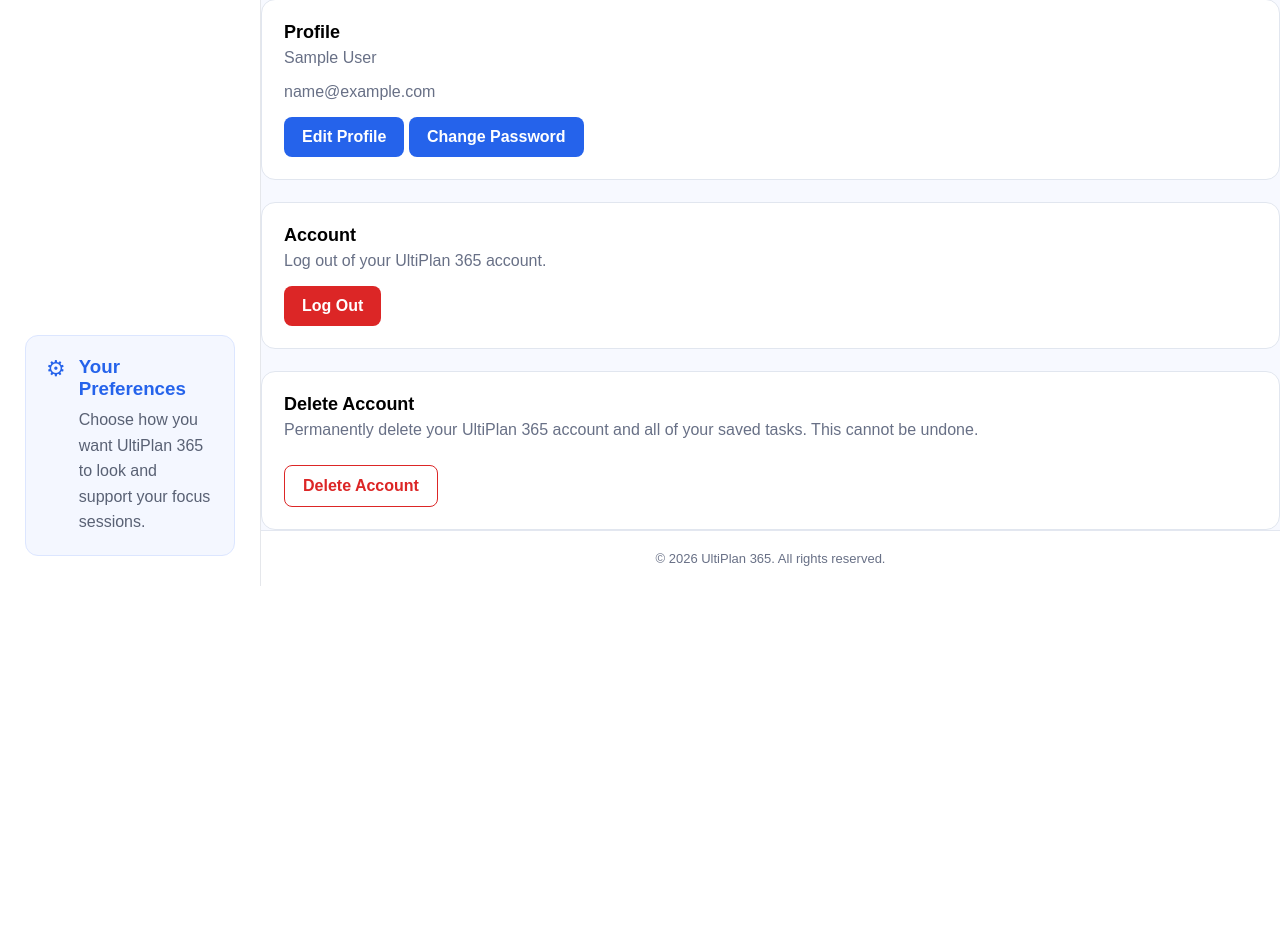
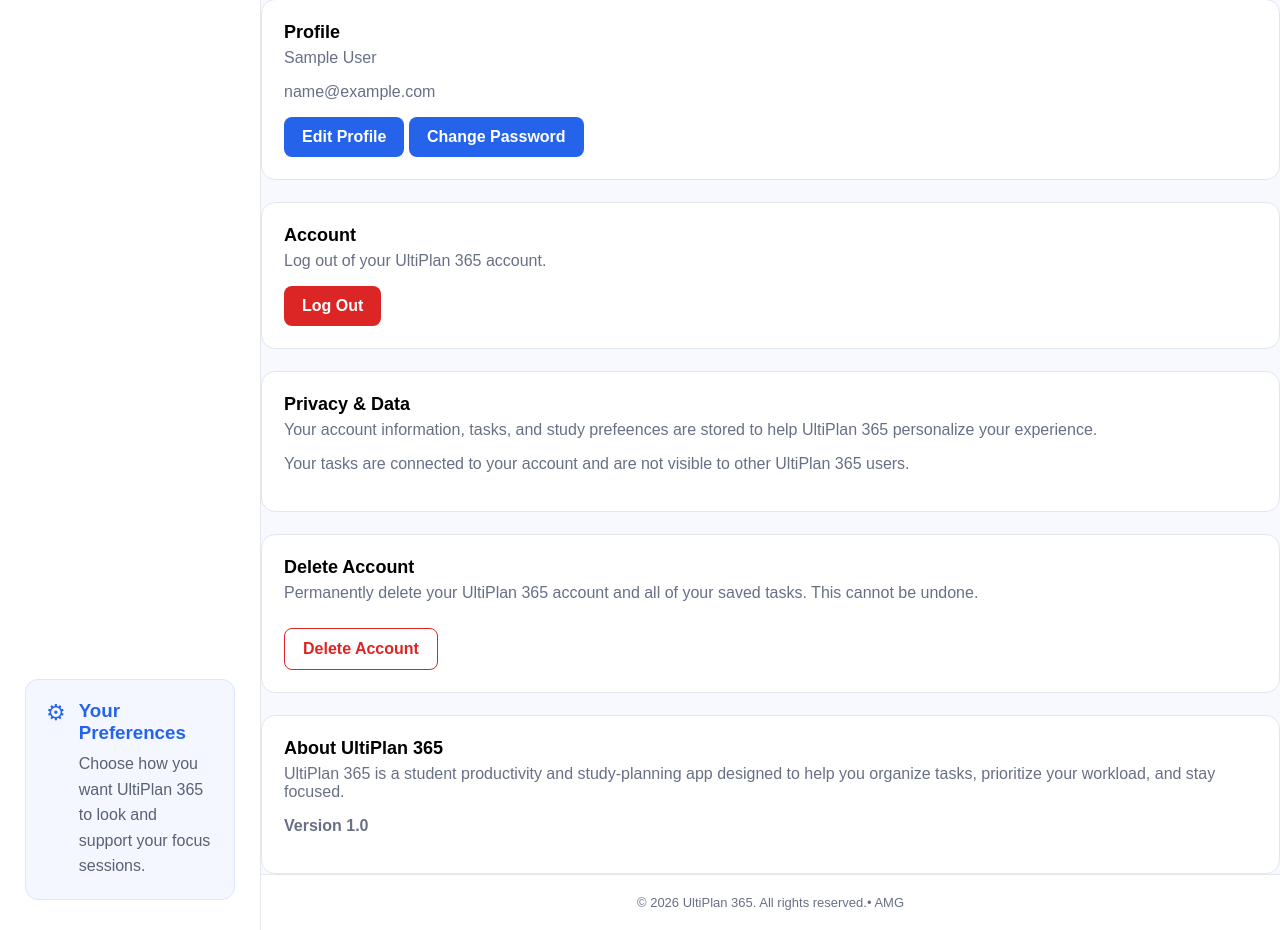
Before and after one commit to Moyinamg/UltiPlan-365, a Flask app: page /settings in a window 1280 px wide. Shown: the part 1122-2052 px from the top of the page. Before the commit the page ends 1708 px from the top, so only its background shows below. Run offline with Flask 3, Linux system fonts and the light colour scheme; the visitor is signed in with stand-in values (Sample User, id 1).

Commit message:
Complete settings privacy and about sections

```diff
--- a/templates/settings.html
+++ b/templates/settings.html
@@ -373,6 +373,14 @@
             </div>
 
             <div class="settings-logout-section">
+                <h2>Privacy & Data</h2>
+                <p>
+                    Your account information, tasks, and study prefeences are stored to help UltiPlan 365 personalize your experience.
+                </p>
+                <p>Your tasks are connected to your account and are not visible to other UltiPlan 365 users.</p>
+            </div>
+
+            <div class="settings-logout-section">
                 <h2>Delete Account</h2>
                 <p>
                     Permanently delete your UltiPlan 365 account and all of your saved tasks.
@@ -386,8 +394,16 @@
                 </a>
             </div>
 
+            <div class="settings-logout-section">
+                <h2>About UltiPlan 365</h2>
+                <p>
+                    UltiPlan 365 is a student productivity and study-planning app designed to help you organize tasks, prioritize your workload, and stay focused.
+                </p>
+                <p><strong>Version 1.0</strong></p>
+            </div>
+
             <footer class="manager-footer">
-                © 2026 UltiPlan 365. All rights reserved.
+                © 2026 UltiPlan 365. All rights reserved.• AMG
             </footer>
 
         </main>
```
